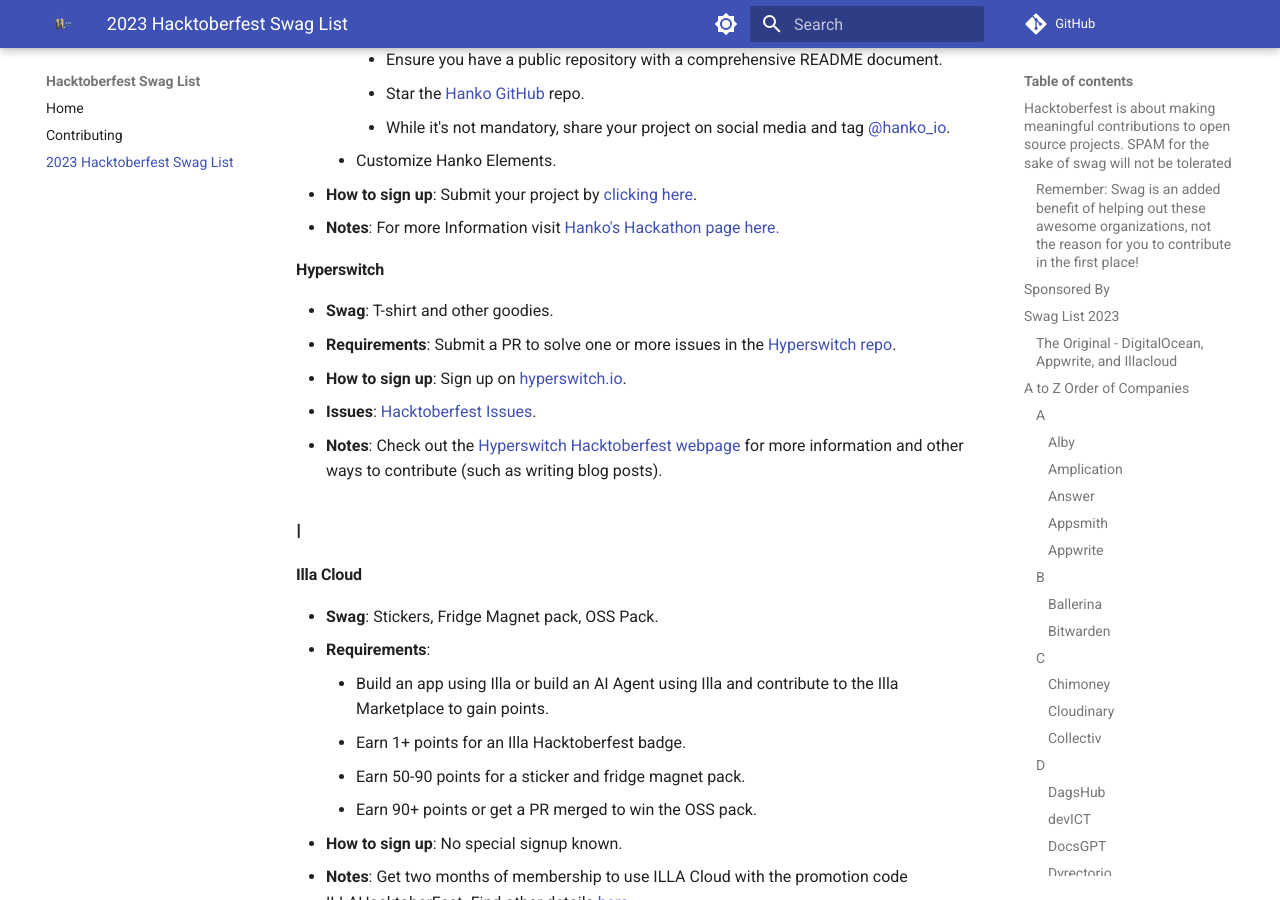
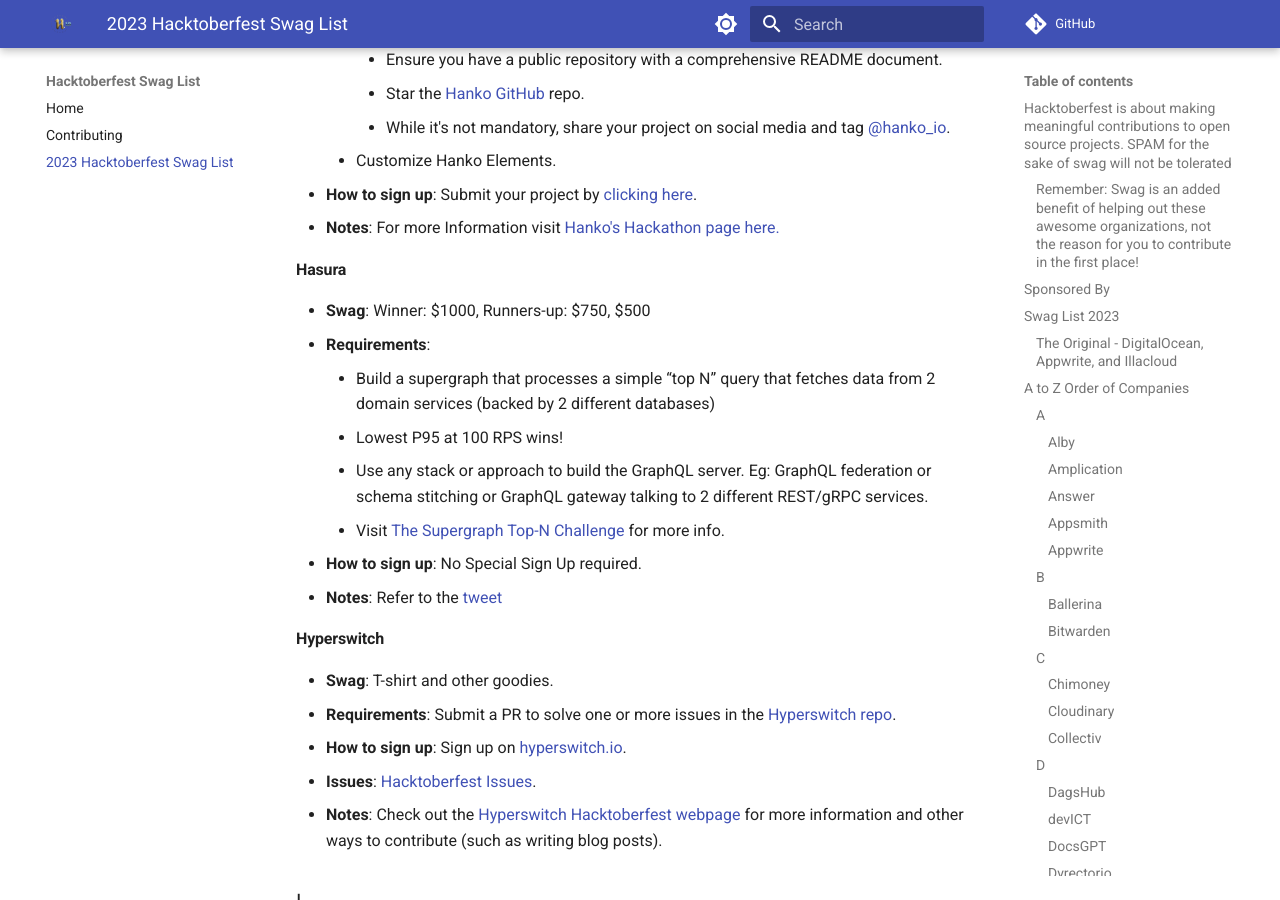
Before and after one commit to crweiner/hacktoberfest-swag-list, an MkDocs documentation site: the page built from docs/list.md, in a window 1280 px wide and 900 px high, scrolled down 7198 px. Built offline with MkDocs 1.6.1 and Material for MkDocs 9.7.7, drawn with Linux system fonts in a browser that asks for light colours; plug-ins that fetch from the network failed and are left out; comment, search, counter and statistics services are not loaded.

Commit message:
Added Hasura to the list

```diff
--- a/docs/list.md
+++ b/docs/list.md
@@ -237,6 +237,17 @@
 - **How to sign up**: Submit your project by [clicking here](https://www.hanko.io/hackathon#form-hackathon).
 - **Notes**: For more Information visit [Hanko's Hackathon page here.](https://www.hanko.io/hackathon)
 
+#### **Hasura**
+
+- **Swag**: Winner: $1000, Runners-up: $750, $500
+- **Requirements**:
+    - Build a supergraph that processes a simple “top N” query that fetches data from 2 domain services (backed by 2 different databases)
+    - Lowest P95 at 100 RPS wins!
+    - Use any stack or approach to build the GraphQL server. Eg: GraphQL federation or schema stitching or GraphQL gateway talking to 2 different REST/gRPC services.
+    - Visit [The Supergraph Top-N Challenge](https://github.com/hasura/supergraph-top-n-challenge/blob/master/README.md) for more info.
+- **How to sign up**: No Special Sign Up required.
+- **Notes**: Refer to the [tweet](https://twitter.com/HasuraHQ/status/1709565871306227985)
+
 #### **Hyperswitch**
 
 - **Swag**: T-shirt and other goodies.
```
